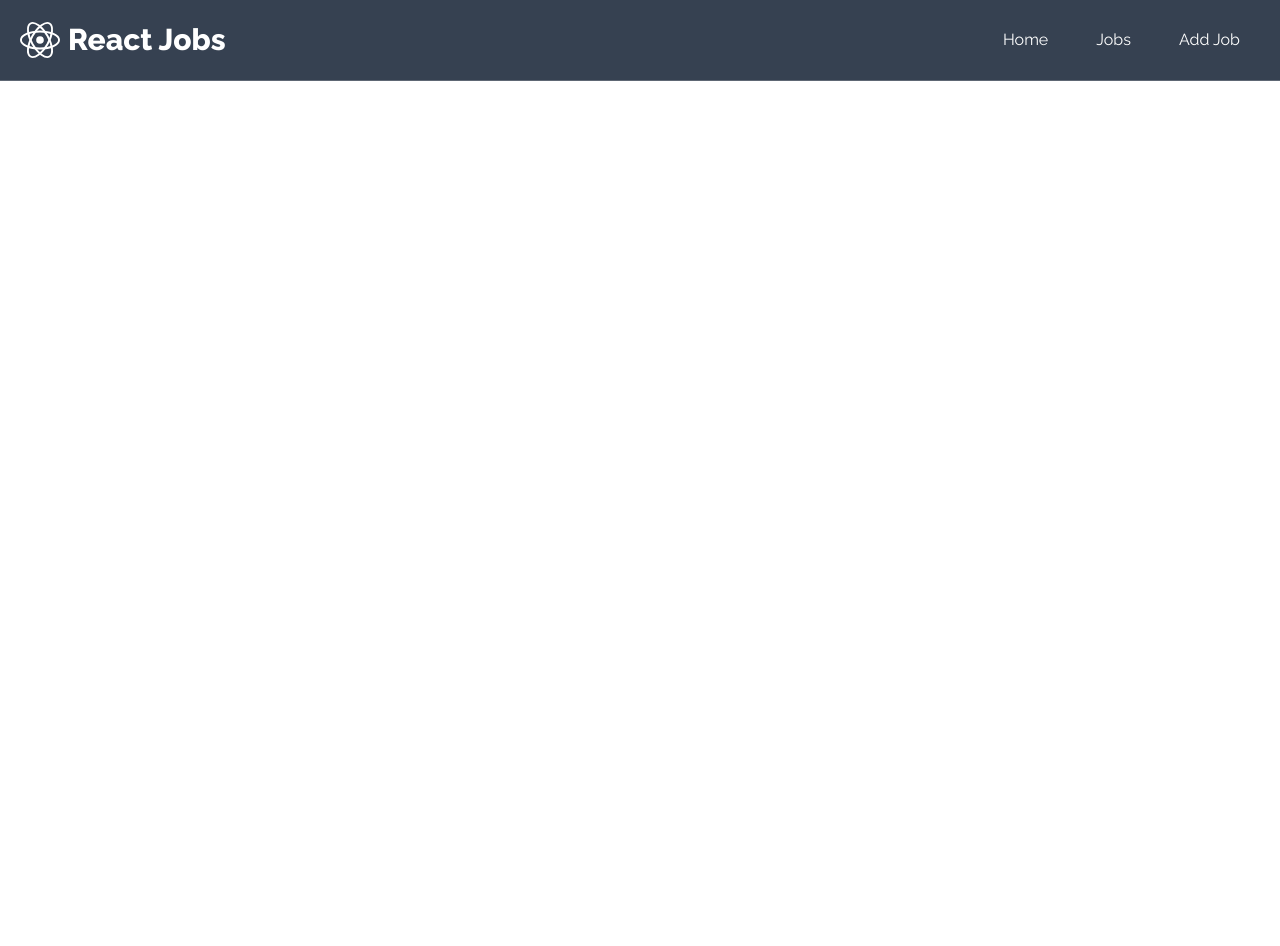
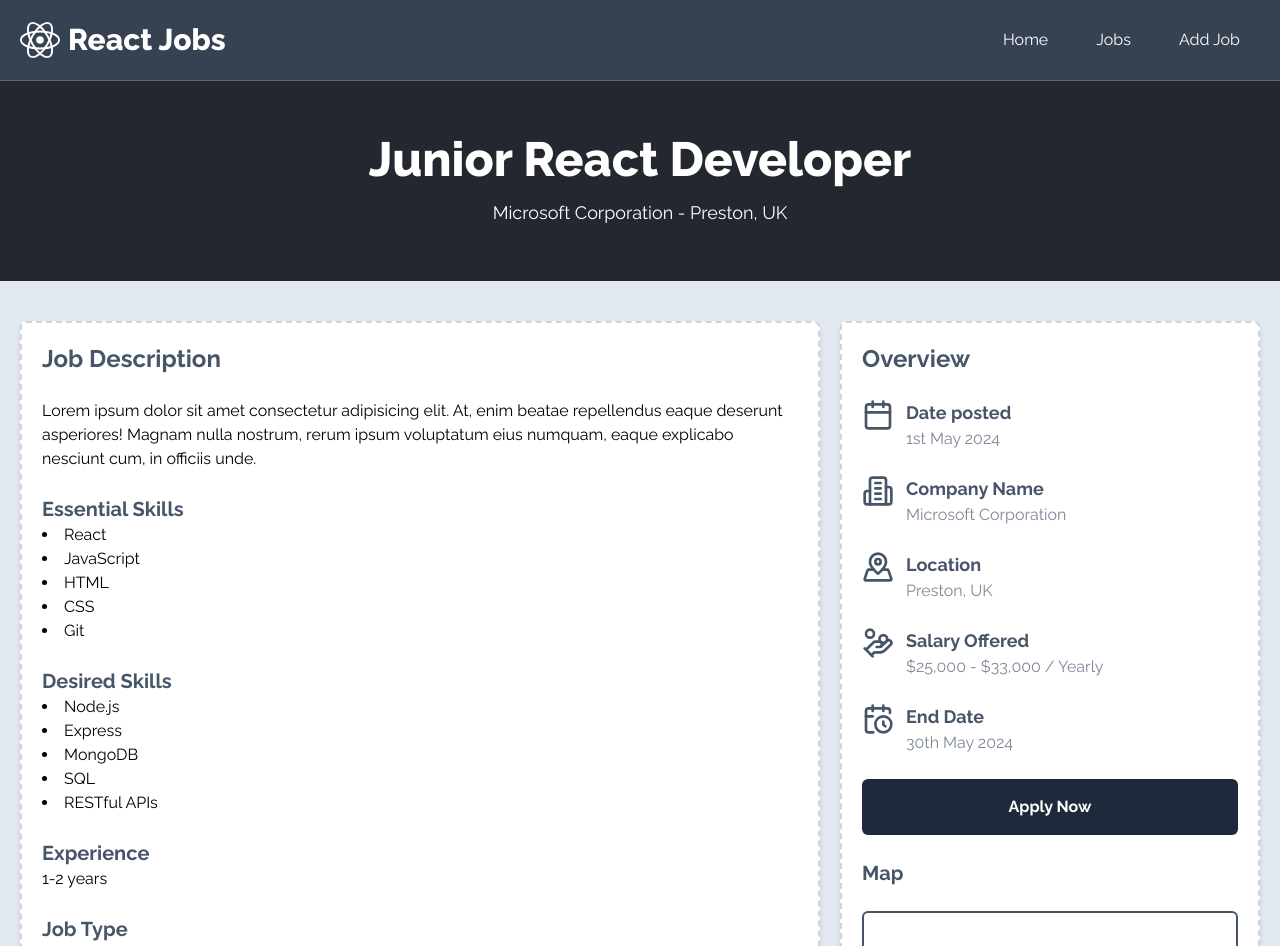
Before and after one commit to latham91/react-jobs, a React (Vite) app: page /job/1 in a window 1280 px wide. Shown: the top 946 px of the page. Before the commit the page ends 800 px from the top, so only its background shows below. Built offline with nearby package versions, Linux system fonts and the light colour scheme; data requests are answered from the project's data file; grey boxes are pictures that could not be loaded.

Commit message:
enhancement: add individual job page with mock data

```diff
--- a/src/App.jsx
+++ b/src/App.jsx
@@ -4,6 +4,7 @@
 import HomePage from "./pages/HomePage";
 import JobsPage from "./pages/JobsPage";
 import { useEffect, useState } from "react";
+import SingleJobPage from "./pages/SingleJobPage";
 
 export default function App() {
   const [latestJobs, setLatestJobs] = useState([]);
@@ -30,6 +31,7 @@
       <Routes>
         <Route path="/" element={<HomePage latestJobs={latestJobs} />} />
         <Route path="/jobs" element={<JobsPage />} />
+        <Route path="/job/:id" element={<SingleJobPage />} />
       </Routes>
     </>
   );
--- a/src/index.css
+++ b/src/index.css
@@ -12,4 +12,5 @@
 
 body {
   font-family: "Raleway", sans-serif;
+  @apply bg-slate-200;
 }
--- /dev/null
+++ b/src/pages/SingleJobPage.jsx
@@ -0,0 +1,103 @@
+import { Calendar, MapPinned, Building2, HandCoins, CalendarClock } from "lucide-react";
+
+export default function SingleJobPage() {
+  return (
+    <main>
+      <div className="bg-[#23272F] text-white h-[200px] flex flex-col gap-4 items-center justify-center">
+        <h1 className="text-5xl font-extrabold">Junior React Developer</h1>
+        <p className="text-lg">
+          <span>Microsoft Corporation</span> - <span>Preston, UK</span>
+        </p>
+      </div>
+      <section className="flex gap-5 px-5 py-10 mx-auto max-w-7xl justify-evenly">
+        <div className="p-5 h-fit space-y-6 bg-white border-2 border-dashed rounded-md shadow-md w-[420px] border-slate-800/20 flex-1">
+          <h3 className="text-2xl font-bold text-slate-600">Job Description</h3>
+          <div>
+            Lorem ipsum dolor sit amet consectetur adipisicing elit. At, enim beatae repellendus eaque deserunt
+            asperiores! Magnam nulla nostrum, rerum ipsum voluptatum eius numquam, eaque explicabo nesciunt cum, in
+            officiis unde.
+          </div>
+          <div>
+            <h5 className="text-xl font-bold text-slate-600">Essential Skills</h5>
+            <ul className="list-disc list-inside">
+              <li>React</li>
+              <li>JavaScript</li>
+              <li>HTML</li>
+              <li>CSS</li>
+              <li>Git</li>
+            </ul>
+          </div>
+          <div>
+            <h5 className="text-xl font-bold text-slate-600">Desired Skills</h5>
+            <ul className="list-disc list-inside">
+              <li>Node.js</li>
+              <li>Express</li>
+              <li>MongoDB</li>
+              <li>SQL</li>
+              <li>RESTful APIs</li>
+            </ul>
+          </div>
+          <div>
+            <h5 className="text-xl font-bold text-slate-600">Experience</h5>
+            <p>1-2 years</p>
+          </div>
+          <div>
+            <h5 className="text-xl font-bold text-slate-600">Job Type</h5>
+            <p>Full-time</p>
+          </div>
+        </div>
+        <div className="p-5 space-y-6 bg-white border-2 border-dashed rounded-md shadow-md w-[420px] border-slate-800/20 flex-2">
+          <h3 className="text-2xl font-bold text-slate-600">Overview</h3>
+          <div className="flex items-start gap-3 mt-3 text-slate-600">
+            <Calendar size={32} className="" />
+            <div>
+              <h5 className="text-lg font-bold">Date posted</h5>
+              <p className="opacity-70">1st May 2024</p>
+            </div>
+          </div>
+          <div className="flex items-start gap-3 mt-3 text-slate-600">
+            <Building2 size={32} className="" />
+            <div>
+              <h5 className="text-lg font-bold">Company Name</h5>
+              <p className="opacity-70">Microsoft Corporation</p>
+            </div>
+          </div>
+          <div className="flex items-start gap-3 mt-3 text-slate-600">
+            <MapPinned size={32} className="" />
+            <div>
+              <h5 className="text-lg font-bold">Location</h5>
+              <p className="opacity-70">Preston, UK</p>
+            </div>
+          </div>
+          <div className="flex items-start gap-3 mt-3 text-slate-600">
+            <HandCoins size={32} className="" />
+            <div>
+              <h5 className="text-lg font-bold">Salary Offered</h5>
+              <p className="opacity-70">$25,000 - $33,000 / Yearly</p>
+            </div>
+          </div>
+          <div className="flex items-start gap-3 mt-3 text-slate-600">
+            <CalendarClock size={32} className="" />
+            <div>
+              <h5 className="text-lg font-bold">End Date</h5>
+              <p className="opacity-70">30th May 2024</p>
+            </div>
+          </div>
+          <div>
+            <button className="w-full px-5 py-4 font-bold text-white rounded-md bg-slate-800">Apply Now</button>
+          </div>
+          <h5 className="text-xl font-bold text-slate-600">Map</h5>
+          <div className="overflow-hidden border-2 rounded-md border-slate-600">
+            <iframe
+              src="https://www.google.com/maps/embed?pb=!1m18!1m12!1m3!1d37729.24713331111!2d-2.738350946066369!3d53.77029971673136!2m3!1f0!2f0!3f0!3m2!1i1024!2i768!4f13.1!3m3!1m2!1s0x487b0ccb0b7b3c4d%3A0xd68703fb79b28721!2sPreston!5e0!3m2!1sen!2suk!4v1714596340532!5m2!1sen!2suk"
+              style={{ border: 0 }}
+              loading="lazy"
+              referrerPolicy="no-referrer-when-downgrade"
+              className="w-full h-64"
+            ></iframe>
+          </div>
+        </div>
+      </section>
+    </main>
+  );
+}
```
